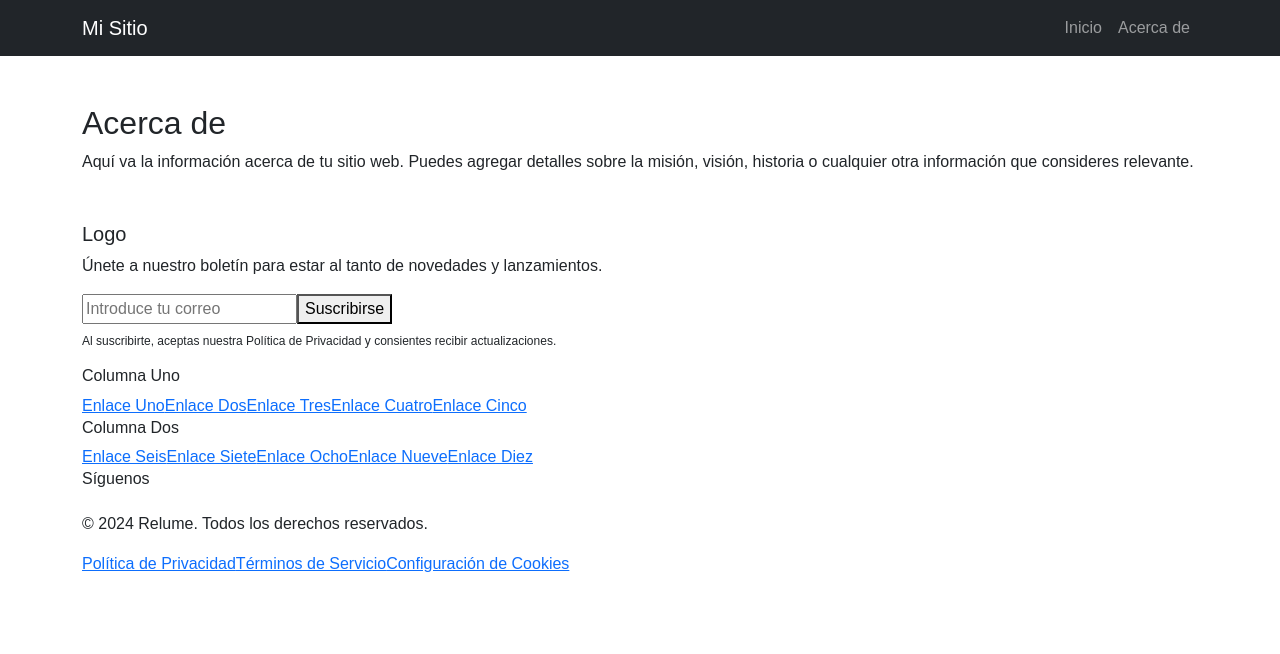
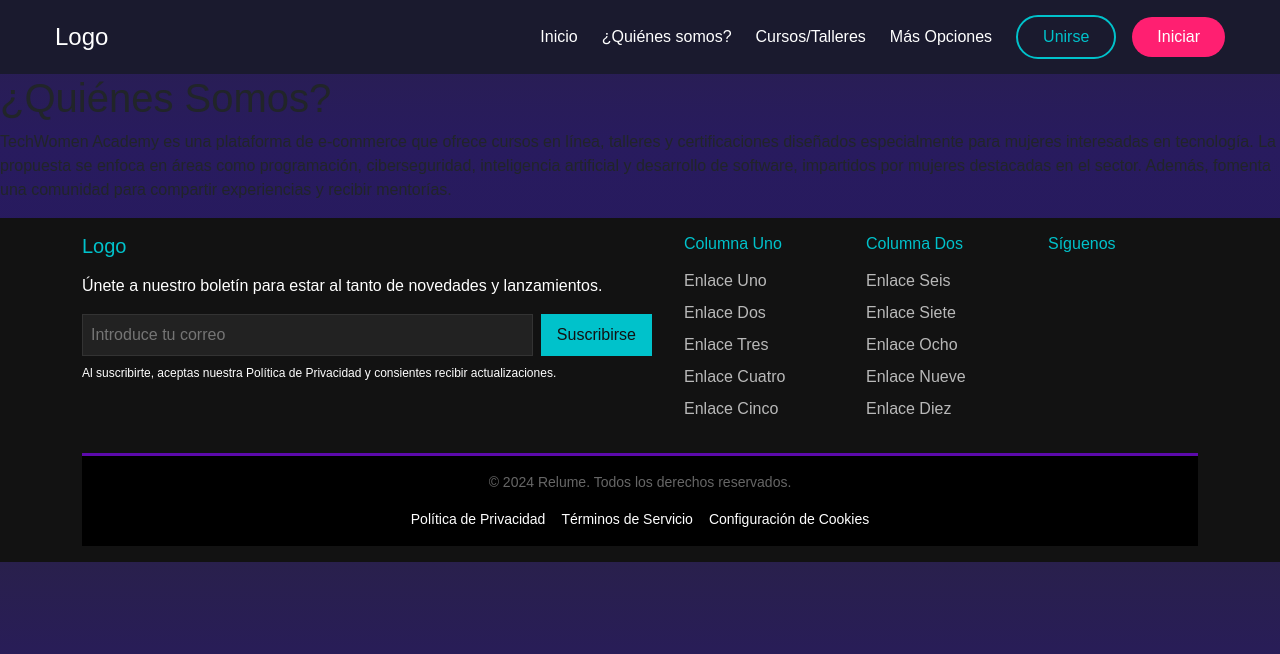
Before and after one commit to sincache/proyecto-integrador, a React (Create React App) app: page /about in a window 1280 px wide. Shown: the top 654 px of the page. Built offline with nearby package versions, Linux system fonts and the light colour scheme.

Commit message:
feat: Se han terminado de pasar el header y el footer de bootstrap a react

```diff
--- a/src/App.js
+++ b/src/App.js
@@ -1,6 +1,11 @@
 // src/App.js
 import React from 'react';
 import { BrowserRouter as Router, Routes, Route } from 'react-router-dom';
+// src/index.js
+import 'bootstrap/dist/css/bootstrap.min.css';
+import './Styles.css'; // Tus estilos personalizados
+
+
 
 // Importa tus componentes
 import Header from './components/Header';
--- /dev/null
+++ b/src/Styles.css
@@ -0,0 +1,287 @@
+.App {
+  text-align: center;
+}
+
+.App-logo {
+  animation: App-logo-spin infinite 20s linear;
+  height: 80px;
+}
+
+.App-header {
+  background-color: #222;
+  height: 150px;
+  padding: 20px;
+  color: white;
+}
+
+.App-intro {
+  font-size: large;
+}
+
+@keyframes App-logo-spin {
+  from { transform: rotate(0deg); }
+  to { transform: rotate(360deg); }
+}
+
+
+/* Estilos generales */
+
+body {
+  background: linear-gradient(180deg,
+      rgba(41,32,76,1) 0%,
+      rgba(40,27,94,1) 25%,
+      rgba(39,26,95,1) 50%,
+      rgba(39,25,96,1) 75%,
+      rgba(23,21,29,1) 100%
+  );
+}
+
+
+/* Estilo de NavBar */
+.navbar-custom {
+  background-color: #1a1a2e;
+  padding: 15px 0;
+}
+
+.navbar-container {
+  display: flex;
+  align-items: center;
+  justify-content: space-between;
+  width: 100%;
+  max-width: 1200px;
+  margin: 0 auto;
+  padding: 0 15px;
+}
+
+/* LOGO y botón de menú de hamburguesa se mantienen a la izquierda */
+.navbar-brand-container {
+  display: flex;
+  align-items: center;
+  gap: 1rem;
+}
+
+/* LOGO */
+.navbar-brand {
+  font-family: 'Cursive', sans-serif;
+  font-size: clamp(20px, 2vw, 24px);
+  color: white !important;
+  flex-shrink: 0;
+}
+
+/* Menú de hamburguesa */
+.navbar-toggle {
+  display: none;
+  background: none;
+  border: none;
+  color: white;
+  padding: 0.5rem;
+  font-size: 1.5rem;
+}
+
+/* Contenedor de los enlaces y botones alineado a la derecha */
+.navbar-right {
+  display: flex;
+  align-items: center;
+  justify-content: flex-end;
+  gap: 1.5rem;
+  flex-wrap: wrap;
+  flex-grow: 1;
+}
+
+/* Enlaces alineados a la derecha */
+.navbar-links {
+  display: flex;
+  align-items: center;
+  gap: 1.5rem;
+  color: #ffffff;
+}
+
+/* Botones alineados a la derecha */
+.navbar-buttons {
+  display: flex;
+  gap: 1rem;
+  align-items: center;
+  flex-wrap: wrap;
+}
+
+/* Estilos de los botones */
+.btn-unirse {
+  background-color: transparent;
+  border: 2px solid #00c2cb;
+  color: #00c2cb;
+  border-radius: 25px;
+  padding: 8px 25px;
+  transition: all 0.3s ease;
+  white-space: nowrap;
+}
+
+.btn-unirse:hover {
+  background-color: #00c2cb;
+  color: white;
+}
+
+.btn-iniciar {
+  background-color: #ff1f71;
+  border: none;
+  color: white;
+  border-radius: 25px;
+  padding: 8px 25px;
+  transition: all 0.3s ease;
+  white-space: nowrap;
+}
+
+.btn-iniciar:hover {
+  background-color: #e01860;
+}
+
+/* Estilo del footer */
+footer {
+  background-color: #121212;
+  color: #ffffff;
+  padding: 1rem 0;
+}
+
+.footer-container {
+  display: flex;
+  flex-wrap: wrap;
+  gap: 2rem;
+  justify-content: space-between;
+}
+
+.newsletter-section {
+  flex: 1;
+  min-width: 300px;
+}
+
+.newsletter-section h5 {
+  color: #00c2cb;
+  margin-bottom: 1rem;
+}
+
+.newsletter-form {
+  display: flex;
+  gap: 0.5rem;
+}
+
+.newsletter-form input {
+  flex-grow: 1;
+  padding: 0.5rem;
+  background-color: #222;
+  border: 1px solid #333;
+  color: white;
+}
+
+.newsletter-form button {
+  background-color: #00c2cb;
+  color: #121212;
+  border: none;
+  padding: 0.5rem 1rem;
+  cursor: pointer;
+}
+
+.footer-links {
+  display: flex;
+  gap: 2rem;
+  flex-wrap: wrap;
+}
+
+.footer-column {
+  flex: 1;
+  min-width: 150px;
+}
+
+.footer-column h6 {
+  color: #00c2cb;
+  margin-bottom: 1rem;
+}
+
+.footer-column a {
+  color: #ffffff;
+  text-decoration: none;
+  display: block;
+  margin-bottom: 0.5rem;
+  opacity: 0.7;
+  transition: opacity 0.3s;
+}
+
+.footer-column a:hover {
+  opacity: 1;
+}
+
+.social-links {
+  display: flex;
+  gap: 1rem;
+  align-items: center;
+}
+
+.social-links a {
+  color: #00c2cb;
+  font-size: 1.5rem;
+  transition: transform 0.3s;
+}
+
+.social-links a:hover {
+  transform: scale(1.2);
+}
+
+.footer-bottom {
+  background-color: #000;
+  padding: 1rem 0;
+  text-align: center;
+  color: #666;
+  font-size: 0.875rem;
+  border-top-color: #5c0aac;
+  border-top-style: solid;
+}
+
+.footer-bottom a {
+  color: #ffffff;
+  margin: 0 0.5rem;
+  text-decoration: none;
+}
+
+@media (max-width: 768px) {
+  .footer-container {
+      flex-direction: column;
+  }
+
+  .footer-links {
+      flex-direction: column;
+  }
+}
+
+/* Responsive: Menú hamburguesa en pantallas pequeñas */
+@media (max-width: 768px) {
+  .navbar-toggle {
+      display: block;
+  }
+
+  .navbar-container {
+      flex-direction: column;
+      align-items: stretch;
+  }
+
+  .navbar-links,
+  .navbar-buttons {
+      display: none;
+      flex-direction: column;
+      width: 100%;
+      padding: 1rem 0;
+      align-items: center;
+  }
+
+  .navbar-links.active,
+  .navbar-buttons.active {
+      display: flex;
+  }
+
+  .nav-link {
+      text-align: center;
+  }
+
+  .btn-unirse,
+  .btn-iniciar {
+      width: 100%;
+      text-align: center;
+  }
+}
--- a/src/components/About.js
+++ b/src/components/About.js
@@ -3,14 +3,14 @@ import React from 'react';
 
 const About = () => {
   return (
-    <div className="container my-5">
-      <h2>Acerca de</h2>
-      <p>
-        Aquí va la información acerca de tu sitio web. Puedes agregar detalles sobre la misión,
-        visión, historia o cualquier otra información que consideres relevante.
-      </p>
-      {/* Agrega más contenido o componentes según lo necesites */}
-    </div>
+    <main>
+      <section className="quienes-somos">
+        <h1 className="title">¿Quiénes Somos?</h1>
+        <p className="description">
+          TechWomen Academy es una plataforma de e-commerce que ofrece cursos en línea, talleres y certificaciones diseñados especialmente para mujeres interesadas en tecnología. La propuesta se enfoca en áreas como programación, ciberseguridad, inteligencia artificial y desarrollo de software, impartidos por mujeres destacadas en el sector. Además, fomenta una comunidad para compartir experiencias y recibir mentorías.
+        </p>
+      </section>
+    </main>
   );
 };
 
--- a/src/components/Header.js
+++ b/src/components/Header.js
@@ -1,30 +1,39 @@
 // src/components/Header.js
-import React from 'react';
-import { Link } from 'react-router-dom';  // Importamos Link para la navegación
+import React, { useState } from 'react';
+import { Link } from 'react-router-dom'; // Para la navegación
 
 const Header = () => {
+  // Estado para controlar la visibilidad del menú en pantallas pequeñas
+  const [menuActive, setMenuActive] = useState(false);
+
+  const toggleMenu = () => {
+    setMenuActive(!menuActive);
+  };
+
   return (
-    <header>
-      <nav className="navbar navbar-expand-lg navbar-dark bg-dark">
-        <div className="container">
-          <Link className="navbar-brand" to="/">Mi Sitio</Link>
-          <button className="navbar-toggler" type="button" data-bs-toggle="collapse" data-bs-target="#navbarSupportedContent">
-            <span className="navbar-toggler-icon"></span>
-          </button>
-          <div className="collapse navbar-collapse" id="navbarSupportedContent">
-            <ul className="navbar-nav ms-auto">
-              <li className="nav-item">
-                <Link className="nav-link" to="/">Inicio</Link>
-              </li>
-              <li className="nav-item">
-                <Link className="nav-link" to="/about">Acerca de</Link>
-              </li>
-              {/* Agrega más enlaces según necesites */}
-            </ul>
+    <nav className="navbar-custom">
+      <div className="navbar-container">
+        {/* LOGO y MENÚ HAMBURGUESA */}
+        <div className="navbar-brand-container">
+          <Link className="navbar-brand" to="/">Logo</Link>
+          <button className="navbar-toggle" onClick={toggleMenu}>☰</button>
+        </div>
+
+        {/* Contenedor de enlaces y botones */}
+        <div className="navbar-right">
+          <div className={`navbar-links ${menuActive ? "active" : ""}`}>
+            <Link className="nav-link" to="/">Inicio</Link>
+            <Link className="nav-link" to="/about">¿Quiénes somos?</Link>
+            <Link className="nav-link" to="/courses">Cursos/Talleres</Link>
+            <Link className="nav-link" to="/more">Más Opciones</Link>
+          </div>
+          <div className={`navbar-buttons ${menuActive ? "active" : ""}`}>
+            <button className="btn btn-unirse">Unirse</button>
+            <button className="btn btn-iniciar">Iniciar</button>
           </div>
         </div>
-      </nav>
-    </header>
+      </div>
+    </nav>
   );
 };
 
```
Also changed, not shown: src/components/Footer.js (+5 -17 lines).
